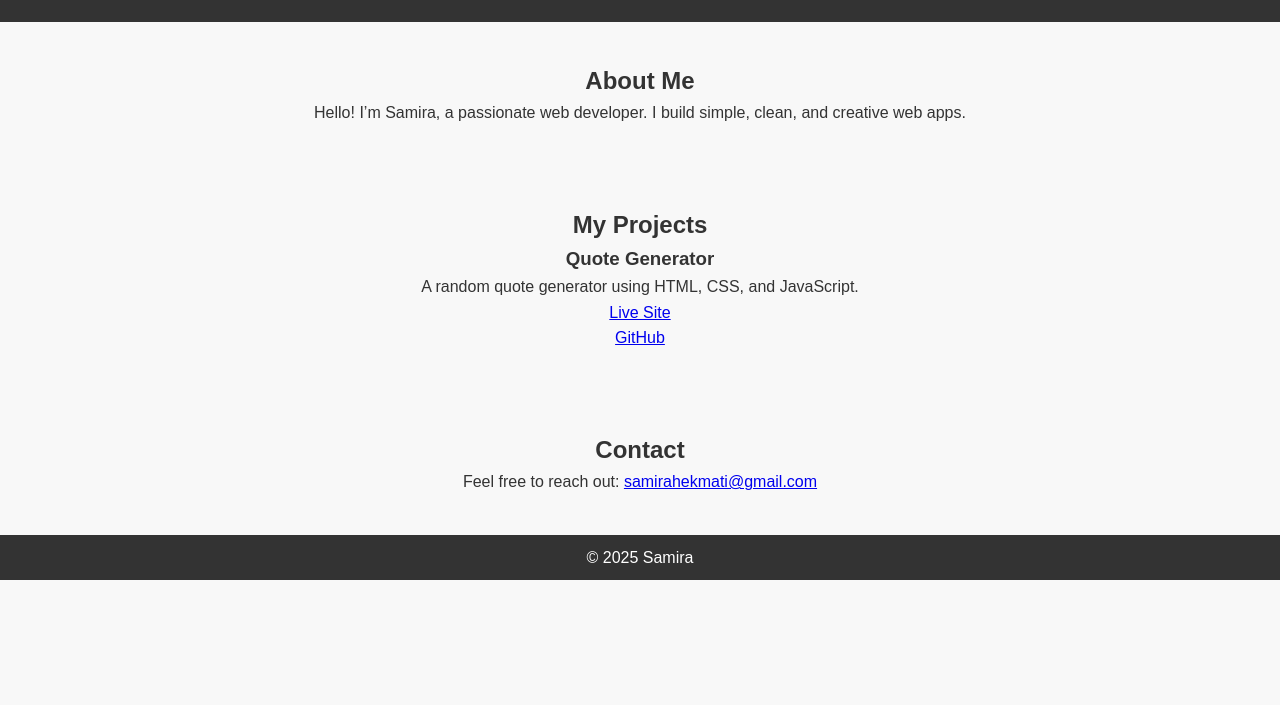
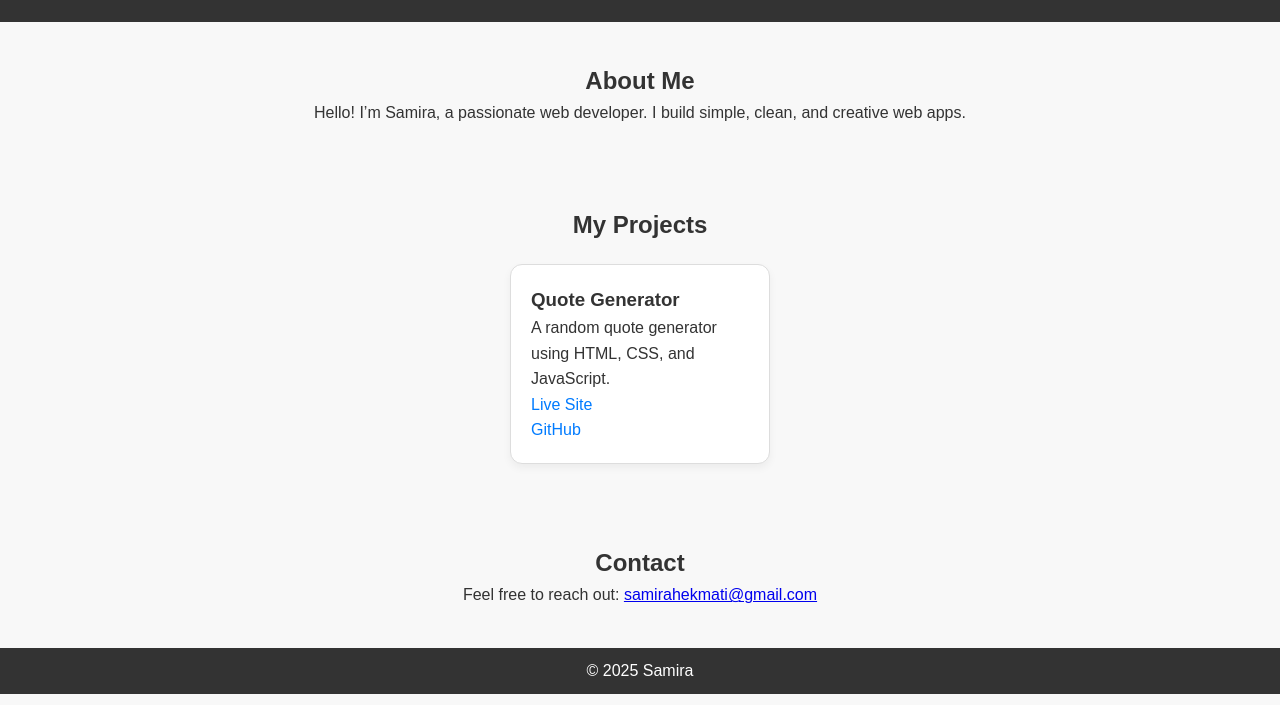
Before and after one commit to samirahekmati/my-portfolio, a plain HTML site: page index.html in a window 1280 px wide. Shown: the part 95-800 px from the top of the page. Drawn offline with Linux system fonts and the light colour scheme; a script that the page names is missing.

Commit message:
added styling for project card

```diff
--- a/styles.css
+++ b/styles.css
@@ -40,3 +40,36 @@
     padding: 10px;
     text-align: center;
   }
+
+  .project-grid {
+    display: flex;
+    flex-wrap: wrap;
+    justify-content: center;
+    gap: 1.5rem;
+    margin-top: 20px;
+  }
+
+  .card {
+    background-color: #fff;
+    border: 1px solid #ddd;
+    border-radius: 12px;
+    padding: 20px;
+    width: 260px;
+    box-shadow: 0 4px 8px rgba(0,0,0,0.05);
+    transition: transform 0.2s, box-shadow 0.2s;
+    text-align: left;
+  }
+
+  .card:hover {
+    transform: translateY(-5px);
+    box-shadow: 0 8px 16px rgba(0,0,0,0.1);
+  }
+
+  .card a {
+    color: #007bff;
+    text-decoration: none;
+  }
+
+  .card a:hover {
+    text-decoration: underline;
+  }
```
